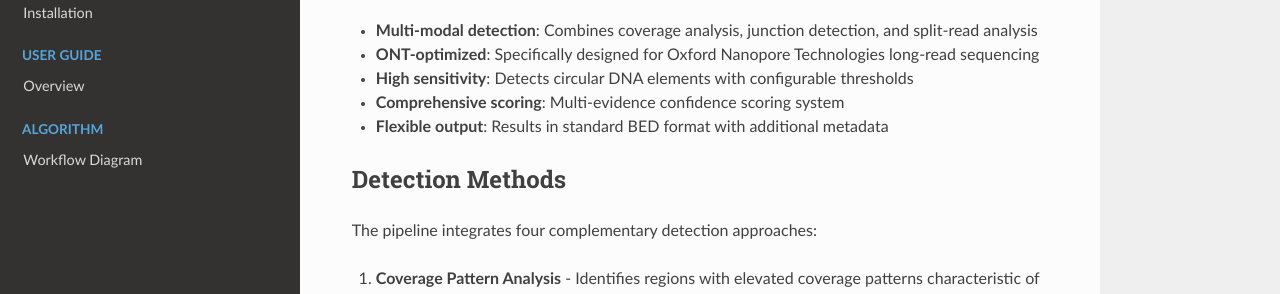
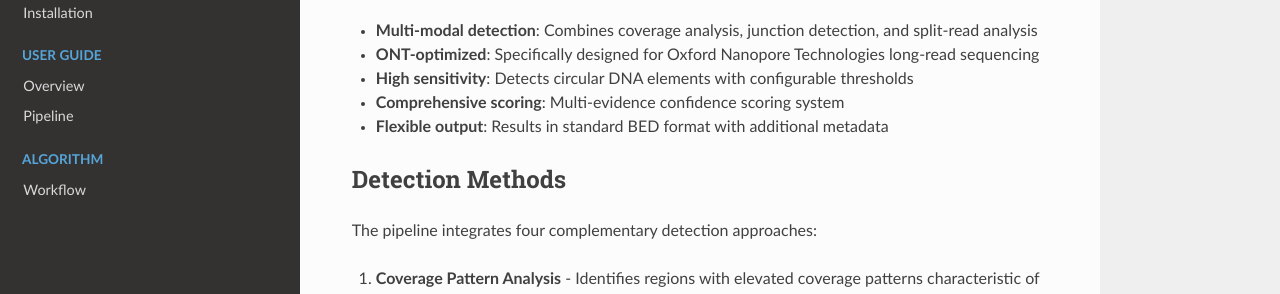
Before and after one commit to samarth8392/CircONTrack, an MkDocs documentation site: the page built from docs/index.md, in a window 1280 px wide. Shown: the part 445-739 px from the top of the page. Built offline with MkDocs 1.6.1, drawn with Linux system fonts in a browser that asks for light colours; nearby versions of some CDN libraries.

Commit message:
docs: fixed website nav final

```diff
--- a/mkdocs.yml
+++ b/mkdocs.yml
@@ -48,8 +48,10 @@ nav:
     - Installation: installation.md
   - User Guide:
     - Overview: pipeline_overview.md
+    - Pipeline: pipeline_flowchart.md
   - Algorithm:
-    - Workflow Diagram: workflow.md
+    - Workflow: workflow.md
+
 
 # Extensions
 markdown_extensions:
```
